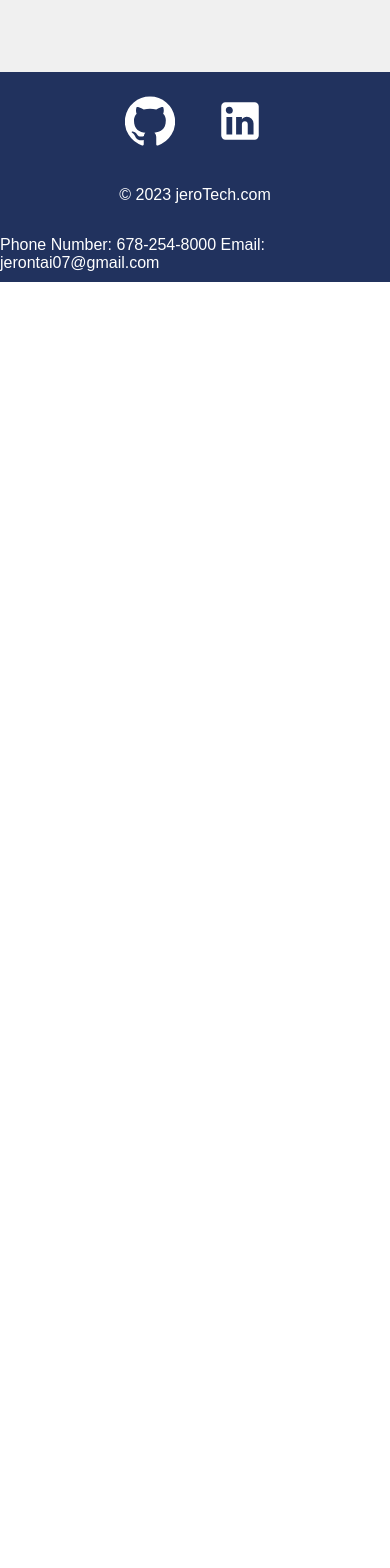
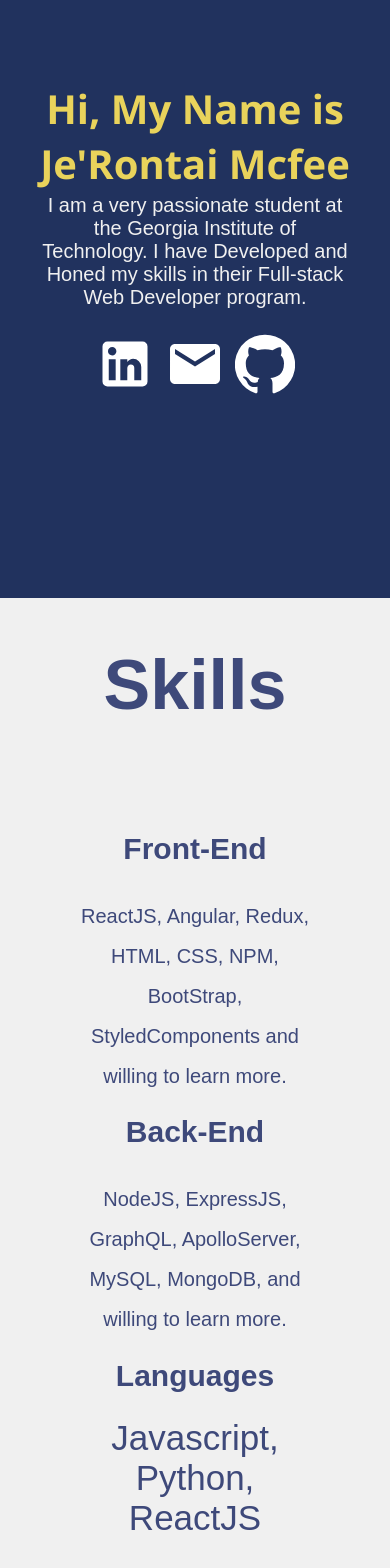
Before and after one commit to Jerontai-Mcfee/React-portfolio, a React (Create React App) app: page / in a window 390 px wide. Shown: the part 246-1814 px from the top of the page. Before the commit the page ends 844 px from the top, so only its background shows below. Built offline with nearby package versions, Linux system fonts and the light colour scheme.

Commit message:
working ouit experience page

```diff
--- a/package.json
+++ b/package.json
@@ -11,6 +11,7 @@
     "react-dom": "^18.2.0",
     "react-router-dom": "^6.8.1",
     "react-scripts": "5.0.1",
+    "react-vertical-timeline-component": "^3.6.0",
     "web-vitals": "^2.1.4"
   },
   "scripts": {
--- a/src/pages/Experience.js
+++ b/src/pages/Experience.js
@@ -1,11 +1,95 @@
 import React from 'react';
+import {
+  VerticalTimeline,
+  VerticalTimelineElement,
+} from "react-vertical-timeline-component";
+import "react-vertical-timeline-component/style.min.css";
+import SchoolIcon from "@material-ui/icons/School";
+import   "../styles/Experience.css";
+import WorkIcon from "@material-ui/icons/Work";
 
 function Experience() {
   return (
-    <div>
-      Experience
+    <div className="experience">
+      <VerticalTimeline lineColor="#3e497a">
+        <VerticalTimelineElement
+          className="vertical-timeline-element--education"
+      date="2008 -2012"
+      iconStyle={{ background: "#3e497a", color: "#fff" }}
+          icon={<SchoolIcon />}
+
+      >
+         <h3 className="vertical-timeline-element-title">
+          Mcnair High School, Decatur, Georgia
+          </h3>
+          <p> High School Diploma </p>
+          </VerticalTimelineElement>
+        <VerticalTimelineElement
+          className="vertical-timeline-element--education"
+          date="2014 - 2018"
+          iconStyle={{ background: "#3e497a", color: "#fff" }}
+          icon={<SchoolIcon />}
+        >
+          <h3 className="vertical-timeline-element-title">
+            Atlanta Technical university, Atlanta , Georgia
+          </h3>
+
+          <h4 className="vertical-timeline-element-subtitle">
+            Associates Degree
+          </h4>
+
+          <p> Information Technology</p>
+        </VerticalTimelineElement> <VerticalTimelineElement
+          className="vertical-timeline-element--education"
+          date="2022 -2023"
+          iconStyle={{ background: "#3e497a", color: "#fff" }}
+          icon={<SchoolIcon />}
+        >
+          <h3 className="vertical-timeline-element-title">
+            Georgia institute of Technology, Atlanta , Georgia
+          </h3>
+
+          <h4 className="vertical-timeline-element-subtitle">
+            Full-Stack-Web-Development Certificate
+          </h4>
+
+          <p> Certification</p>
+        </VerticalTimelineElement>
+        <VerticalTimelineElement
+          className="vertical-timeline-element--work"
+          date="2018 - 2021"
+          iconStyle={{ background: "#e9d35b", color: "#fff" }}
+          icon={<WorkIcon />}
+        >
+          <h3 className="vertical-timeline-element-title">
+           CellPhone Repair Technician - Phone MAX
+          </h3>
+          <h4 className="vertical-timeline-element-subtitle">
+            Atlanta, Georgia
+          </h4>
+          <p>	Completed multiple cell phone, Tablets, and electronic repairs </p>
+        </VerticalTimelineElement>
+
+        <VerticalTimelineElement
+          className="vertical-timeline-element--work"
+          date="2021- present"
+          iconStyle={{ background: "#e9d35b", color: "#fff" }}
+          icon={<WorkIcon />}
+        >
+          <h3 className="vertical-timeline-element-title">
+            It Representative - comcast
+          </h3>
+          <h4 className="vertical-timeline-element-subtitle">
+            Atlanta, Georgia
+          </h4>
+          <p>
+            Performs moves, adds, changes, and manages activities for desktop/laptop computers, telephones, and printers.
+          </p>
+        </VerticalTimelineElement>
+      </VerticalTimeline>
     </div>
   );
 }
 
+
 export default Experience;
--- a/src/pages/Home.js
+++ b/src/pages/Home.js
@@ -1,10 +1,51 @@
 import React from 'react';
+import LinkedInIcon from "@material-ui/icons/LinkedIn";
+import EmailIcon from "@material-ui/icons/Email";
+import GithubIcon from "@material-ui/icons/GitHub";
+import "../styles/Home.css";
 
 function Home() {
   return (
-    <div>
-      Home
-    </div>
+    <div className='home' >
+   <div className='about'>
+  <h2>Hi, My Name is Je'Rontai Mcfee</h2>
+  <div className='prompt'>
+   <p>
+   I am a very passionate student at the Georgia Institute of Technology. I have Developed and Honed my skills in their Full-stack Web Developer program.  </p>
+
+   <LinkedInIcon />
+   <EmailIcon />
+   <GithubIcon />
+   </div>
+   </div>
+<div className='skills'>
+  <h1>Skills</h1>
+  <ol className='list'>
+    <li className='item'>
+      <h2>
+        Front-End
+      </h2>
+      <span>
+      ReactJS, Angular, Redux, HTML, CSS,   NPM,
+               BootStrap,  StyledComponents and willing to learn more.
+      </span>
+      </li>
+      <li className='item'>
+        <h2>Back-End</h2>
+        <span>
+        NodeJS, ExpressJS, GraphQL, ApolloServer,
+              MySQL, MongoDB, and willing to learn more.
+        </span>
+      </li>
+      <li className='item'>
+        <h2>Languages</h2>
+        Javascript, Python, ReactJS
+      </li>
+      </ol>
+
+</div>
+</div>
+
   );
 }
 
--- /dev/null
+++ b/src/styles/Home.css
@@ -0,0 +1,81 @@
+.home {
+    width: 100%;
+    align-items: center;
+    font-family: "Arial", sans-serif;
+    color: #3e497a;
+  }
+
+  .about {
+    width: 100%;
+    height: calc(100vh - 100px);
+    display: flex;
+    flex-direction: column;
+    justify-content: center;
+    align-items: center;
+    text-align: center;
+    background-color: #21325e;
+    color: #f0f0f0;
+  }
+
+  .about h2 {
+    font-family: "Segoe UI", Tahoma, Geneva, Verdana, sans-serif;
+    font-size: 80px;
+    color: #e9d35b;
+    height: 50px;
+  }
+
+  .about .prompt {
+    width: 40%;
+    font-size: 30px;
+    margin-top: 75px;
+  }
+  .prompt svg {
+    font-size: 60px;
+    margin: 5px;
+    color: white;
+  }
+
+  .skills {
+    font-size: 35px;
+    width: 100%;
+    display: flex;
+    justify-content: center;
+    flex-direction: column;
+    align-items: center;
+  }
+
+  .skills h1 {
+    color: #3e497a;
+  }
+
+  .skills .list {
+    list-style: none;
+    width: 60%;
+  }
+
+  .list span {
+    font-size: 20px;
+  }
+
+  @media only screen and (max-width: 600px) {
+    .about h2 {
+      font-size: 40px;
+    }
+
+    .about .prompt {
+      margin-top: 10px;
+      font-size: 20px;
+      width: 80%;
+    }
+
+    .skills {
+      text-align: center;
+    }
+    .list {
+      padding: 0;
+    }
+
+    .skills h2 {
+      font-size: 30px;
+    }
+  }
```
Also changed, not shown: src/styles/Experience.css (added), 1 other file (tests, documents, lock files or other folders).
